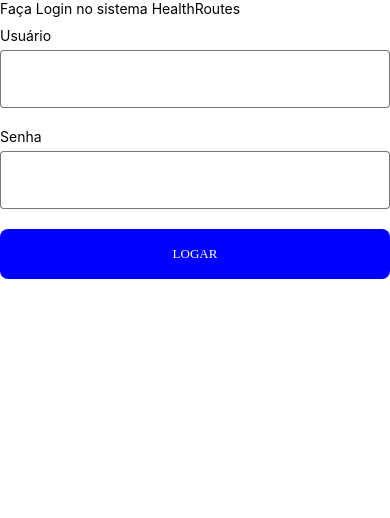
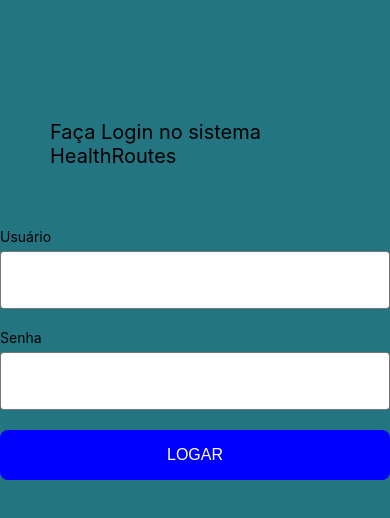
Before and after one commit to furiossam/Health-Route, a React Native app: screen / in a window 390 px wide. Shown: the top 518 px of the page. Built offline with nearby package versions, Linux system fonts and the light colour scheme; what apisauce would draw is missing.

Commit message:
Ajustes no layot da tela inicial

```diff
--- a/App.js
+++ b/App.js
@@ -25,7 +25,7 @@
             console.log("ON SUBMIT: ", data);
             api.test(data);
           }}>
-            <Input
+            <Input style={styles.input}
             name="username"
             inputLabel="Usuário"
             />
@@ -34,31 +34,7 @@
             inputLabel="Senha"
             />
             <ButtonContained type="submit"> LOGAR </ButtonContained>
-            {/* <Input
-            style={styles.input}
-                name='username'
-                placeholder='Username'
-                required={true}
-                leftIcon={
-                  <Icon
-                    name='user'
-                    size={24}
-                    color='black'
-                  />
-                }
-              />
-              <Input
-              style={styles.input}
-                name='password'
-                placeholder='Password'
-                required={true}
-                leftIcon={{ type: 'font-awesome', name: 'unlock-alt' }}
-                color = 'black'
-                size={24}
-                secureTextEntry={true}
-              />
-
-              <Button type="submit" title={"REALIZAR LOGIN"} />  */}
+            {}
             </FormHolder>
         </View>
       );
@@ -70,32 +46,16 @@
 
 const styles = StyleSheet.create({
   container: {
-    // flex: 1,
-    // backgroundColor: '#333',
-    // alignItems: 'center',
-    // justifyContent: 'center',
+    flex:1,
+    backgroundColor: '#237582',
   },
   containerHeader: {
-    // marginTop: -600,
-    // paddingTop: 200,
-    // backgroundColor: '#237582',
-    // alignItems: 'center',
-    // justifyContent: 'center',
+    paddingTop: 10,
+    backgroundColor: '#237582',
   },
   loginTitle: {
-    // paddingTop: 60,
-    // fontSize: 20,
-    // textAlign: "center",
-    // margin: 50,
-    // color: "#FFF"
-  },
-  input: {
-    // fontSize: 20,
-    // color: "#FFF"
-  },
-  button: {
-    // height: 200,
-    // width: 200,
-    // backgroundColor: "#FFFFFF"
+    paddingTop: 60,
+     fontSize: 20,
+     margin: 50,
   }
 });
--- a/src/components/ButtonContained.js
+++ b/src/components/ButtonContained.js
@@ -78,8 +78,8 @@
     },
     label: {
       textTransform: 'none',
-      fontFamily: 'Poppins Regular',
-      fontSize: 13,
+      fontFamily: 'Arial',
+      fontSize: 16,
       color: "white",
       marginLeft: props.icon ? 15 : 0,
     },
--- a/src/components/Input.js
+++ b/src/components/Input.js
@@ -104,7 +104,7 @@
     },
 
     input: {
-      fontSize: 12,
+      fontSize: 16,
       backgroundColor: "white",
       minHeight: 10,
     },
```
